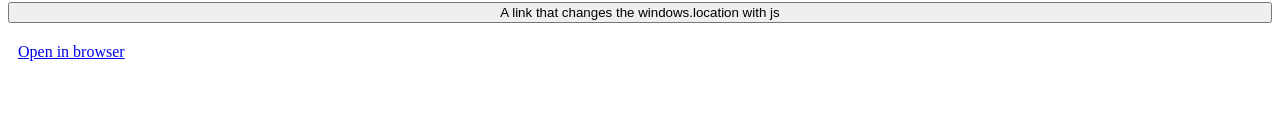
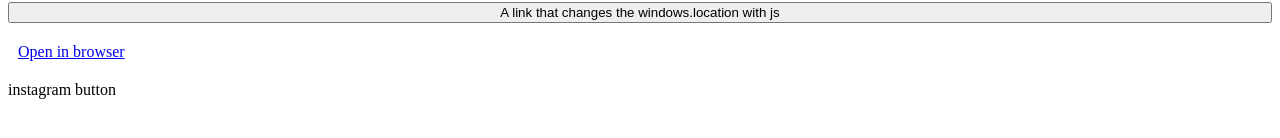
Before and after one commit to uwem-RH/test-for-ig-webview, a plain HTML site: page index.html in a window 1280 px wide. Shown: the part 150-288 px from the top of the page. Drawn offline with Linux system fonts and the light colour scheme.

Commit message:
Update index.html

```diff
--- a/index.html
+++ b/index.html
@@ -12,6 +12,7 @@
     <a target="_blank" href="https://hailr.app/" download  >A link with target blank and download tag</a>
     <button id="button" download  >A link that changes the windows.location with js</button>
     <a id="location" target='_blank' download>Open in browser</a>
+    <div id="yourButtonId">instagram button </div>
 
     <script src="app.js"></script>
 </body>
```
